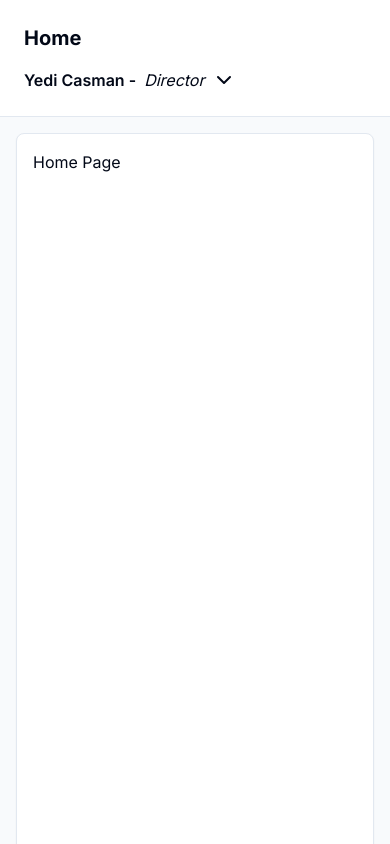
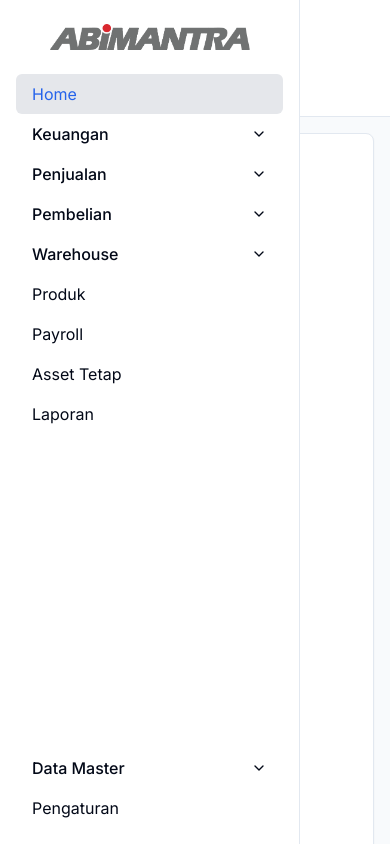
Before and after one commit to fadilmf/akuntansi-app, a Next.js app: page / in a window 390 px wide. Shown: the top 844 px of the page. Built offline with nearby package versions, Linux system fonts and the light colour scheme.

Commit message:
Update Sidebar.tsx

```diff
--- a/src/components/Sidebar.tsx
+++ b/src/components/Sidebar.tsx
@@ -31,7 +31,7 @@ import {
 import { ScrollArea } from "./ui/scroll-area";
 import { usePathname, useRouter } from "next/navigation";
 
-export default function Sidebar({ isOpen, toggleSidebar }) {
+export default function Sidebar() {
   const router = useRouter();
   const pathname = usePathname();
   const menuList = [
@@ -253,17 +253,20 @@ export default function Sidebar({ isOpen, toggleSidebar }) {
     },
   ];
   return (
+    // <div
+    //   className={`fixed flex flex-col w-[300px] min-w-[300px] border-r min-h-screen p-4 gap-4 bg-white transition-transform transform ${
+    //     isOpen ? "translate-x-0" : "-translate-x-full"
+    //   } lg:translate-x-0`}
+    // >
     <div
-      className={`fixed flex flex-col w-[300px] min-w-[300px] border-r min-h-screen p-4 gap-4 bg-white transition-transform transform ${
-        isOpen ? "translate-x-0" : "-translate-x-full"
-      } lg:translate-x-0`}
+      className={`fixed flex flex-col w-[300px] min-w-[300px] border-r min-h-screen p-4 gap-4 bg-white transition-transform transform lg:translate-x-0`}
     >
-      <button
+      {/* <button
         onClick={toggleSidebar}
         className="lg:hidden self-end text-2xl mb-4"
       >
         ✕
-      </button>
+      </button> */}
       <Link href={"/"} className="font-bold text-4xl flex justify-center py-2">
         <Image src={"/logo_web.png"} alt="logo" width={200} height={200} />
       </Link>
```
